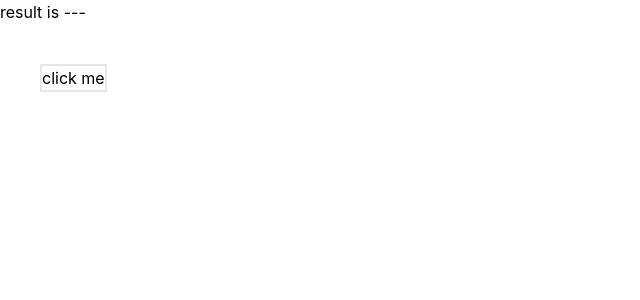
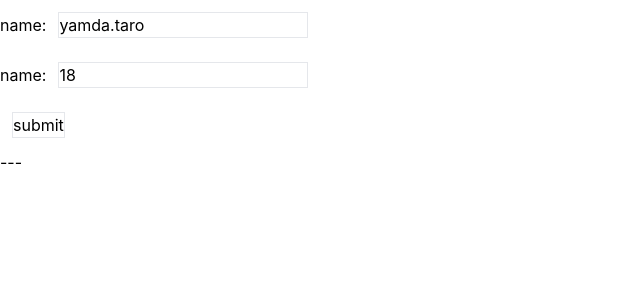
Before and after one commit to yadac/my-react, a React (Create React App) app: page / in a window 1280 px wide. Shown: the top 300 px of the page, without its empty margins (0-640 px from the left). Built offline with nearby package versions, Linux system fonts and the light colour scheme.

Commit message:
feat:フォーム管理の基本

```diff
--- /dev/null
+++ b/src/components/StateForm.js
@@ -0,0 +1,44 @@
+import { useState } from 'react'
+
+export default function StateForm() {
+    const [form, setForm] = useState({
+        name: 'yamda.taro',
+        age: 18
+    });
+    const [greet, setGreet] = useState('---');
+
+    const handleForm = (e) => {
+        e.preventDefault();
+        setForm({
+            ...form,
+            [e.target.name]: e.target.value
+        });
+    }
+
+    const show = (e) => {
+        setGreet(`hello, ${form.name}(${form.age}) san.`);
+    }
+
+    return (
+        <form>
+            <div>
+                <label htmlFor='name'>name:</label>
+                <input id='name' name='name' type='text'
+                    className='border m-3'
+                    onChange={handleForm} value={form.name} />
+            </div>
+            <div>
+                <label htmlFor='age'>name:</label>
+                <input id='age' name='age' type='text'
+                    className='border m-3'
+                    onChange={handleForm} value={form.age} />
+            </div>
+            <div>
+                <button type='button'
+                    onClick={show}
+                    className='border m-3'>submit</button>
+            </div>
+            <p>{greet}</p>
+        </form>
+    )
+}
--- a/src/index.js
+++ b/src/index.js
@@ -2,12 +2,12 @@
 import ReactDOM from 'react-dom/client';
 import './index.css';
 import reportWebVitals from './reportWebVitals';
-import EventOnce from './components/EventOnce';
+import StateForm from './components/StateForm';
 
 const root = ReactDOM.createRoot(document.getElementById('root'));
 root.render(
   <React.StrictMode>
-    <EventOnce />
+    <StateForm />
   </React.StrictMode>
 );
 
```
